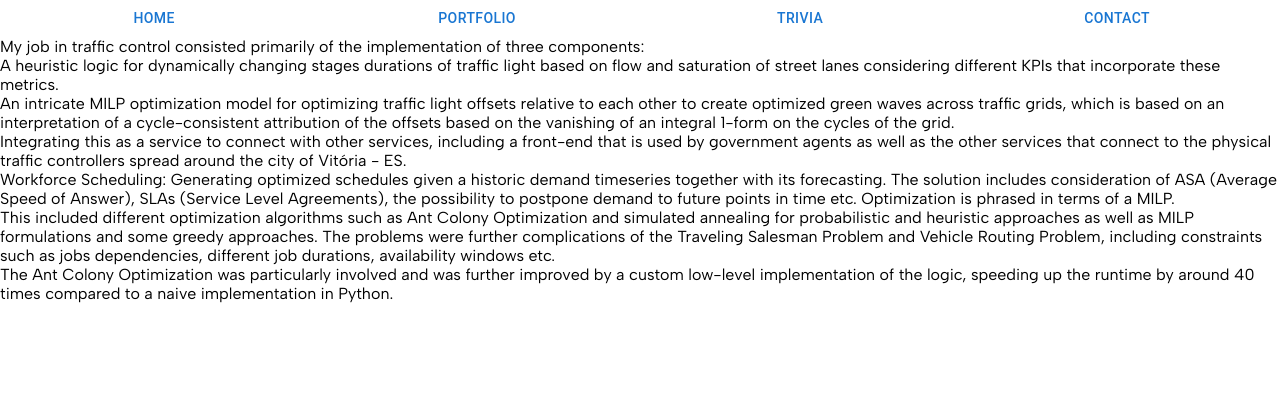
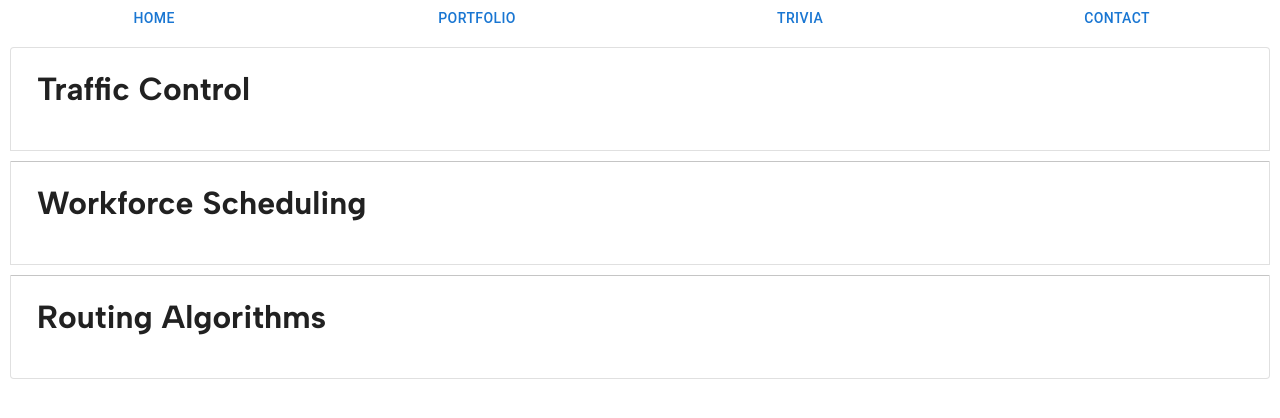
Before and after one commit to AloizioMacedo/mywebsite, a Next.js app in the folder portfolio/: page /portfolio in a window 1280 px wide. Shown: the top 418 px of the page. Built offline with nearby package versions, Linux system fonts and the light colour scheme.

Commit message:
Put accordions in portfolio

```diff
--- /dev/null
+++ b/portfolio/src/app/portfolio/page.module.css
@@ -0,0 +1,3 @@
+.portfolio * {
+    margin: 10px;
+}
--- a/portfolio/src/app/portfolio/page.tsx
+++ b/portfolio/src/app/portfolio/page.tsx
@@ -1,16 +1,37 @@
+"use client";
+
+import Accordion from "@mui/material/Accordion";
+import styles from "./page.module.css";
+import AccordionSummary from "@mui/material/AccordionSummary";
+
 export default function Portfolio() {
     return (
-        <ul>
+        <ul className={styles.portfolio}>
+            <Accordion variant="outlined">
+                <AccordionSummary>
+                    <h1>Traffic Control</h1>
+                </AccordionSummary>
                 <TrafficControl />
+            </Accordion>
+            <Accordion variant="outlined">
+                <AccordionSummary>
+                    <h1>Workforce Scheduling</h1>
+                </AccordionSummary>
                 <WorkforceScheduling />
+            </Accordion>
+            <Accordion variant="outlined">
+                <AccordionSummary>
+                    <h1>Routing Algorithms</h1>
+                </AccordionSummary>
                 <RoutingAlgorithms />
+            </Accordion>
         </ul>
     );
 }
 
 function TrafficControl() {
     return (
-        <li>
+        <div>
             <p>
                 My job in traffic control consisted primarily of the
                 implementation of three components:
@@ -45,43 +66,36 @@ function TrafficControl() {
                     </p>
                 </li>
             </ul>
-        </li>
+        </div>
     );
 }
 
 function WorkforceScheduling() {
     return (
-        <li>
         <p>
             Workforce Scheduling: Generating optimized schedules given a
             historic demand timeseries together with its forecasting. The
-                solution includes consideration of ASA (Average Speed of
-                Answer), SLAs (Service Level Agreements), the possibility to
-                postpone demand to future points in time etc. Optimization is
-                phrased in terms of a MILP.
+            solution includes consideration of ASA (Average Speed of Answer),
+            SLAs (Service Level Agreements), the possibility to postpone demand
+            to future points in time etc. Optimization is phrased in terms of a
+            MILP.
         </p>
-        </li>
     );
 }
 
 function RoutingAlgorithms() {
     return (
-        <li>
         <p>
-                This included different optimization algorithms such as Ant
-                Colony Optimization and simulated annealing for probabilistic
-                and heuristic approaches as well as MILP formulations and some
-                greedy approaches. The problems were further complications of
-                the Traveling Salesman Problem and Vehicle Routing Problem,
-                including constraints such as jobs dependencies, different job
-                durations, availability windows etc.
+            This included different optimization algorithms such as Ant Colony
+            Optimization and simulated annealing for probabilistic and heuristic
+            approaches as well as MILP formulations and some greedy approaches.
+            The problems were further complications of the Traveling Salesman
+            Problem and Vehicle Routing Problem, including constraints such as
+            jobs dependencies, different job durations, availability windows
+            etc. The Ant Colony Optimization was particularly involved and was
+            further improved by a custom low-level implementation of the logic,
+            speeding up the runtime by around 40 times compared to a naive
+            implementation in Python.
         </p>
-            <p>
-                The Ant Colony Optimization was particularly involved and was
-                further improved by a custom low-level implementation of the
-                logic, speeding up the runtime by around 40 times compared to a
-                naive implementation in Python.
-            </p>
-        </li>
     );
 }
```
Lines whose indentation alone changed are shown as unchanged.
